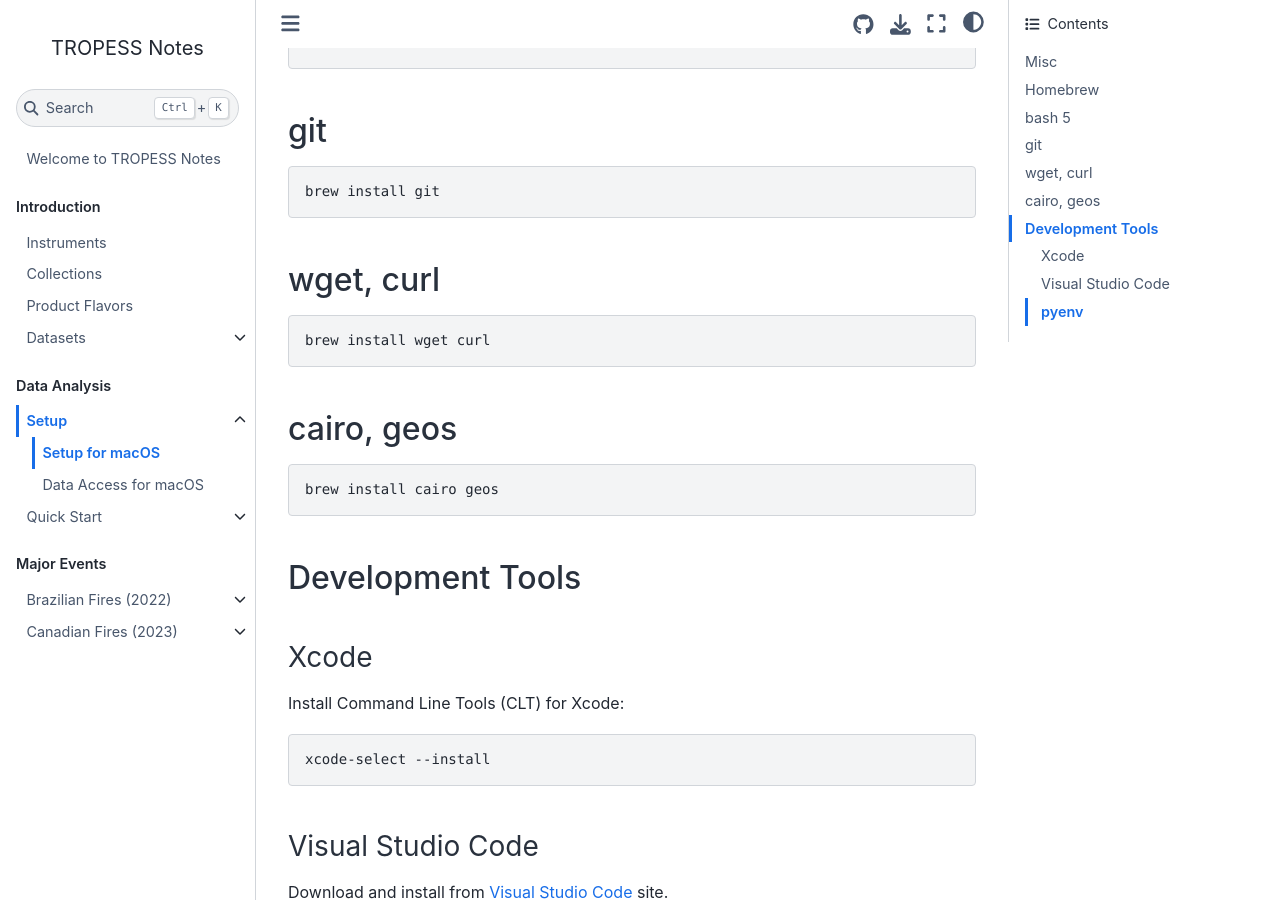
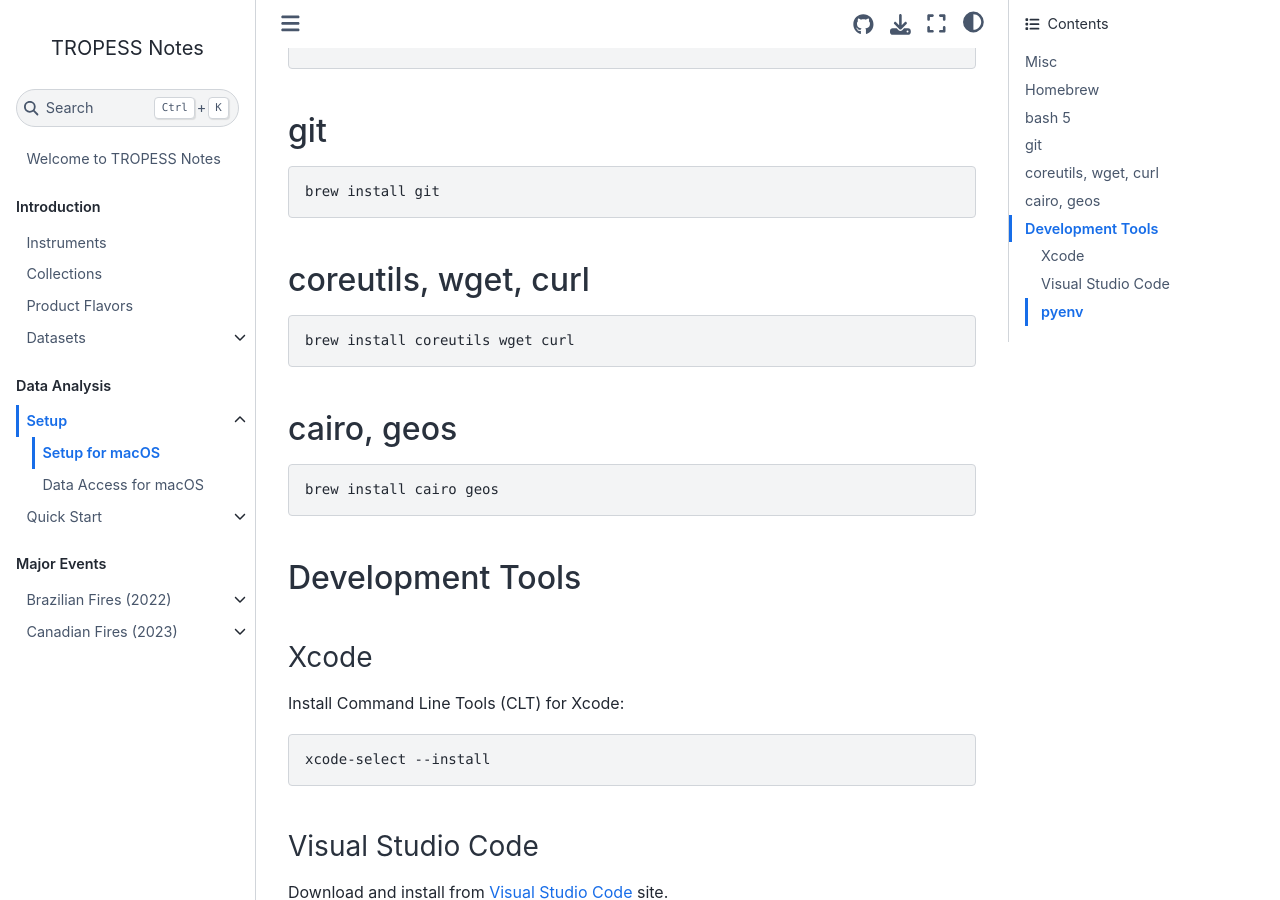
Before and after one commit to swift-earth-science/tropess-notes, a Jupyter Book: the page built from book/setup-macos.md, in a window 1280 px wide and 900 px high, scrolled down 780 px. Built offline with Jupyter Book 1.0.4 settings and Sphinx 7.4.7 and the Sphinx Book theme 1.1.4, drawn with Linux system fonts in a browser that asks for light colours.

Commit message:
Install coreutils on macOS

````diff
--- a/book/setup-macos.md
+++ b/book/setup-macos.md
@@ -34,10 +34,10 @@ brew install bash
 brew install git
 ```
 
-## wget, curl
+## coreutils, wget, curl
 
 ```bash
-brew install wget curl
+brew install coreutils wget curl
 ```
 
 ## cairo, geos
````
